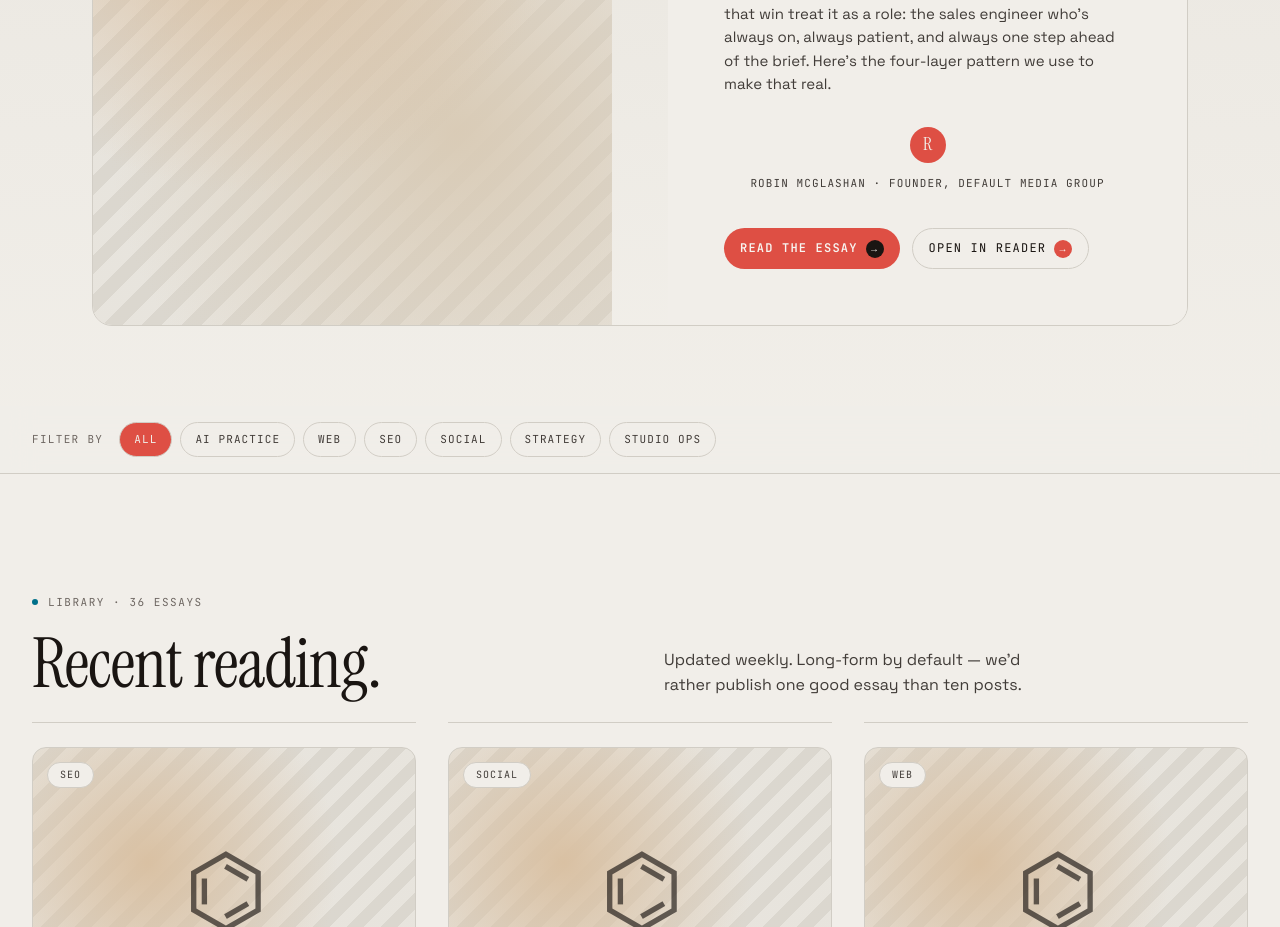
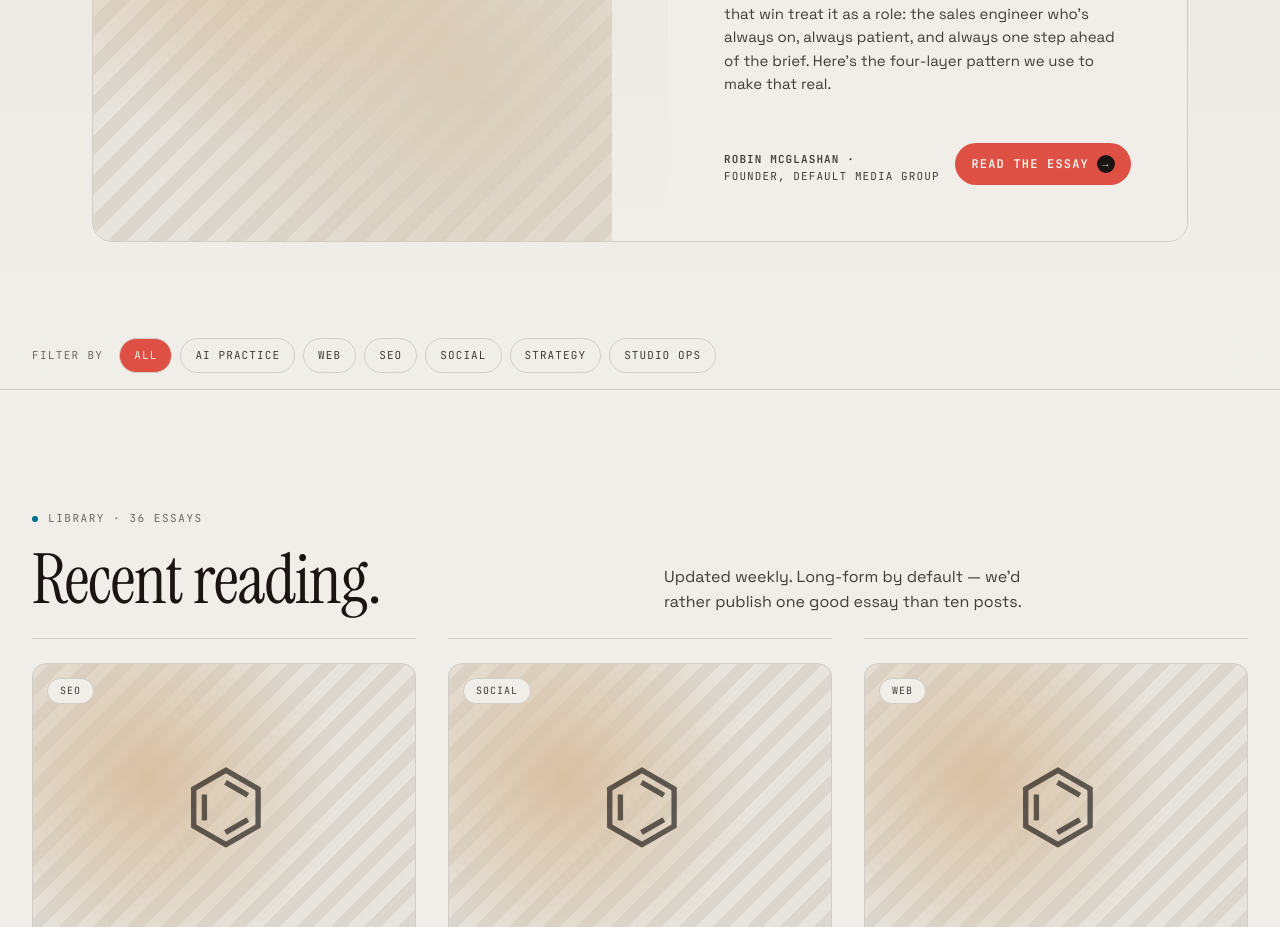
Before and after one commit to Dbrowne14/Default_Social_AI, a Next.js app: page /insights in a window 1280 px wide. Shown: the part 1280-2207 px from the top of the page. Built offline with nearby package versions, Linux system fonts and the light colour scheme.

Commit message:
Styling ammendments to featured article on Insights page

```diff
--- a/components/insights/InsightsFeatured.tsx
+++ b/components/insights/InsightsFeatured.tsx
@@ -4,7 +4,10 @@
 const InsightsFeatured = () => {
   const featuredArticle = insights.find((blog) => blog.featured);
   return (
-    <section className="pt-20 px-0 xl:px-15 xl bg-[linear-gradient(180deg,var(--ink-2),var(--ink))]" data-screen-label="Featured">
+    <section
+      className="pt-20 px-0 xl:px-15 xl bg-[linear-gradient(180deg,var(--ink-2),var(--ink))]"
+      data-screen-label="Featured"
+    >
       <div className="container-custom">
         <article className="grid grid-cols-1 xl:grid-cols-2 gap-0 xl:gap-14 items-stretch border border-line rounded-[20px] overflow-hidden [background:linear-gradient(180deg,var(--ink-2),var(--ink))]">
           <div className="min-h-80 md:min-h-120 relative justify-end p-9 [background:radial-gradient(circle_at_30%_30%,color-mix(in_oklch,var(--accent)_25%,var(--ink-3)),transparent_55%),radial-gradient(circle_at_70%_70%,color-mix(in_oklch,var(--accent)_12%,var(--ink-3)),transparent_60%),repeating-linear-gradient(135deg,var(--ink-2)_0_14px,var(--ink-3)_14px_28px)]">
@@ -28,22 +31,24 @@
             <p className="text-cream-2 text-[15px] leading-[1.55]">
               {featuredArticle?.excerpt}
             </p>
-            <div className="flex items-center flex-col gap-3 mt-2">
-              <div className="w-9 h-9 rounded-[50%] bg-accent text-ink font-serif text-[18px]  items-center justify-center hidden xl:flex">
-                {featuredArticle?.authorInitials}
+
+            <div className="flex justify-between md:mt-6 mt-3">
+              <div className="flex items-center gap-3 mt-2">
+                <div className="w-9 h-9 rounded-[50%] bg-accent text-ink font-serif text-[18px]  items-center justify-center hidden min-[1500px]:flex">
+                  {featuredArticle?.authorInitials}
+                </div>
+                <div className="flex flex-col font-mono text-[11px] tracking-widest uppercase text-cream-2">
+                  <span className="font-semibold">
+                    {featuredArticle?.author} ·
+                  </span>
+                  <span>{featuredArticle?.authorRole}</span>
+                </div>
               </div>
-              <div className="font-mono text-[11px] tracking-widest uppercase text-cream-2">
-                {featuredArticle?.author} · {featuredArticle?.authorRole}
-              </div>
-            </div>
-
-            <div className="flex gap-3 mt-3">
               <Button
                 link={`/insights/${featuredArticle?.slug}`}
                 text="Read the essay"
                 arrowVariant="primaryBlack"
               />
-              <Button link="/" text="Open in reader" variant="ghost" />
             </div>
           </div>
         </article>
```
